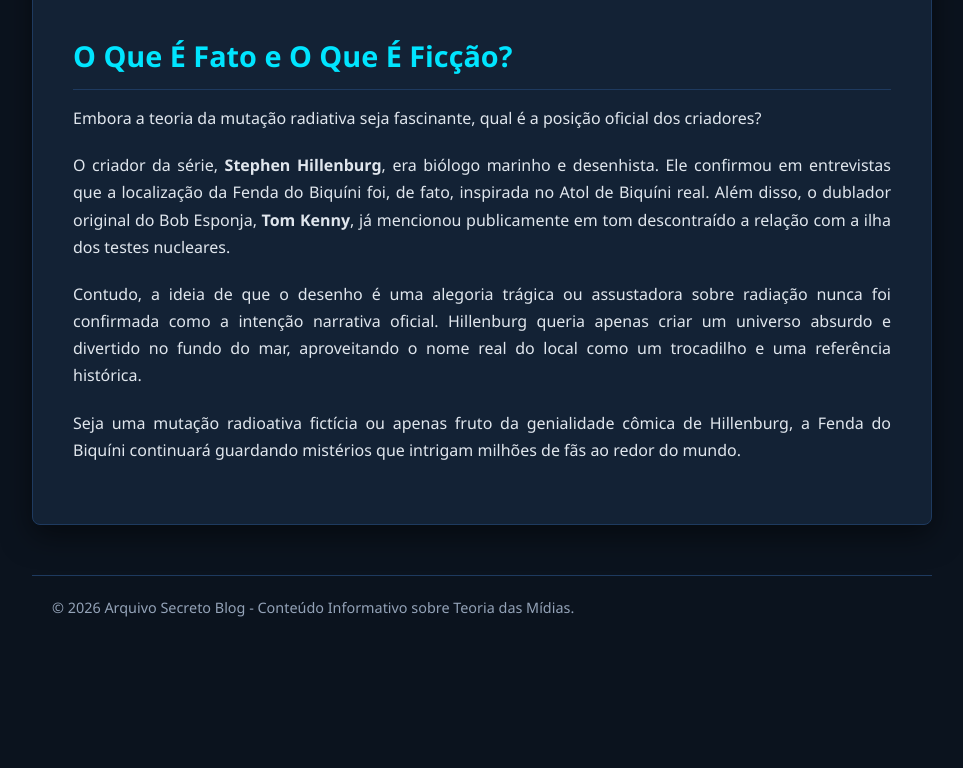
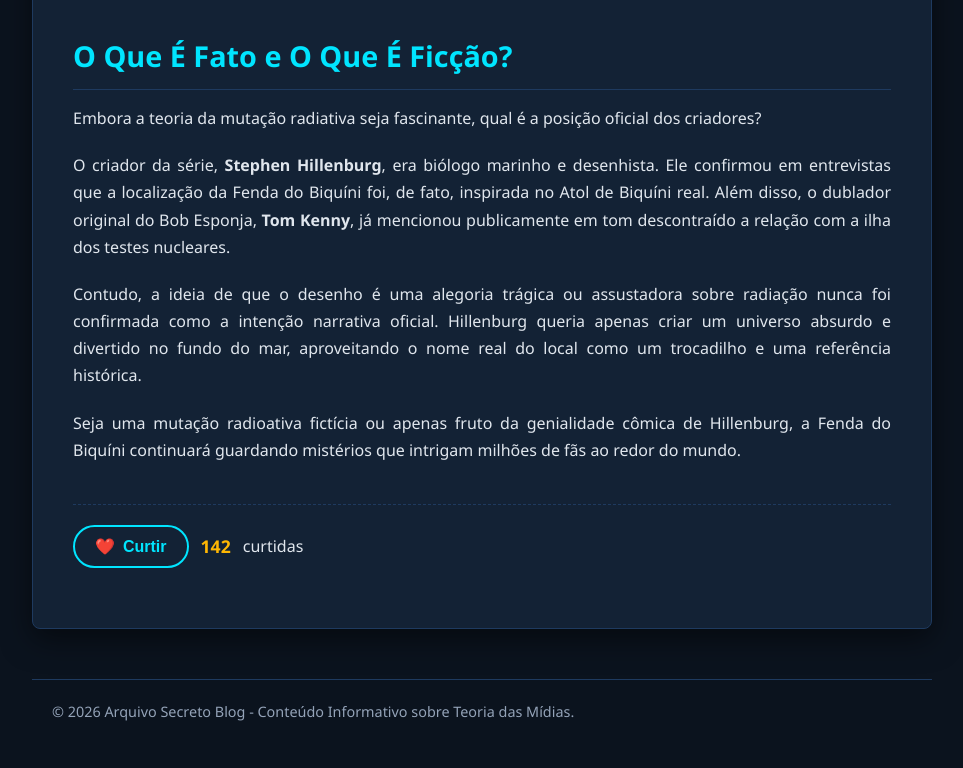
Before and after one commit to maykonbarros182/blog-1A-Professor-Maykon, a plain HTML site: page index.html in a window 1280 px wide. Shown: the part 3157-3925 px from the top of the page, without its empty margins (158-1121 px from the left). Before the commit the page ends 3838 px from the top, so only its background shows below. Drawn offline with Linux system fonts and the light colour scheme.

Commit message:
Update index.html

```diff
--- a/index.html
+++ b/index.html
@@ -207,6 +207,102 @@
             <p>Contudo, a ideia de que o desenho é uma alegoria trágica ou assustadora sobre radiação nunca foi confirmada como a intenção narrativa oficial. Hillenburg queria apenas criar um universo absurdo e divertido no fundo do mar, aproveitando o nome real do local como um trocadilho e uma referência histórica.</p>
 
             <p>Seja uma mutação radioativa fictícia ou apenas fruto da genialidade cômica de Hillenburg, a Fenda do Biquíni continuará guardando mistérios que intrigam milhões de fãs ao redor do mundo.</p>
+
+<!-- Cole este bloco dentro da sua tag <article>, antes de fechar </article> ou no final do texto -->
+
+<div class="like-container">
+    <button id="likeBtn" class="like-button" onclick="handleLike()">
+        <span class="heart-icon">❤️</span>
+        <span id="likeText">Curtir</span>
+    </button>
+    <span id="likeCount" class="like-count">0</span> curtidas
+</div>
+
+<style>
+    .like-container {
+        display: flex;
+        align-items: center;
+        gap: 12px;
+        margin: 40px 0 20px 0;
+        padding-top: 20px;
+        border-top: 1px dashed var(--border-color);
+    }
+
+    .like-button {
+        background-color: transparent;
+        border: 2px solid var(--accent-color);
+        color: var(--accent-color);
+        padding: 10px 20px;
+        font-size: 1rem;
+        font-weight: bold;
+        border-radius: 25px;
+        cursor: pointer;
+        transition: all 0.2s ease;
+        display: flex;
+        align-items: center;
+        gap: 8px;
+    }
+
+    .like-button:hover {
+        background-color: var(--accent-color);
+        color: var(--bg-color);
+        transform: scale(1.05);
+    }
+
+    .like-button.liked {
+        background-color: #ff4757;
+        border-color: #ff4757;
+        color: #ffffff;
+    }
+
+    .like-count {
+        font-size: 1.1rem;
+        font-weight: bold;
+        color: var(--warning-color);
+    }
+</style>
+
+<script>
+    // Inicialização do contador via localStorage para persistir as curtidas
+    const INITIAL_LIKES = 142; // Valor inicial do blog
+    let likes = parseInt(localStorage.getItem('blogLikes')) || INITIAL_LIKES;
+    let hasLiked = localStorage.getItem('userHasLiked') === 'true';
+
+    const likeCountEl = document.getElementById('likeCount');
+    const likeBtnEl = document.getElementById('likeBtn');
+    const likeTextEl = document.getElementById('likeText');
+
+    function updateUI() {
+        likeCountEl.textContent = likes;
+        if (hasLiked) {
+            likeBtnEl.classList.add('liked');
+            likeTextEl.textContent = 'Curtido!';
+        } else {
+            likeBtnEl.classList.remove('liked');
+            likeTextEl.textContent = 'Curtir';
+        }
+    }
+
+    function handleLike() {
+        if (!hasLiked) {
+            likes++;
+            hasLiked = true;
+        } else {
+            likes--;
+            hasLiked = false;
+        }
+
+        // Salva o estado no navegador do leitor
+        localStorage.setItem('blogLikes', likes);
+        localStorage.setItem('userHasLiked', hasLiked);
+
+        updateUI();
+    }
+
+    // Carrega os dados ao abrir a página
+    updateUI();
+</script>
+
         </article>
 
         <footer>
```
